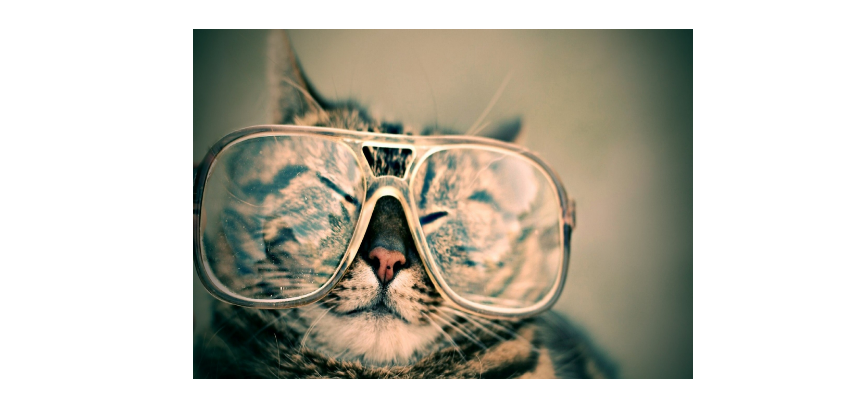
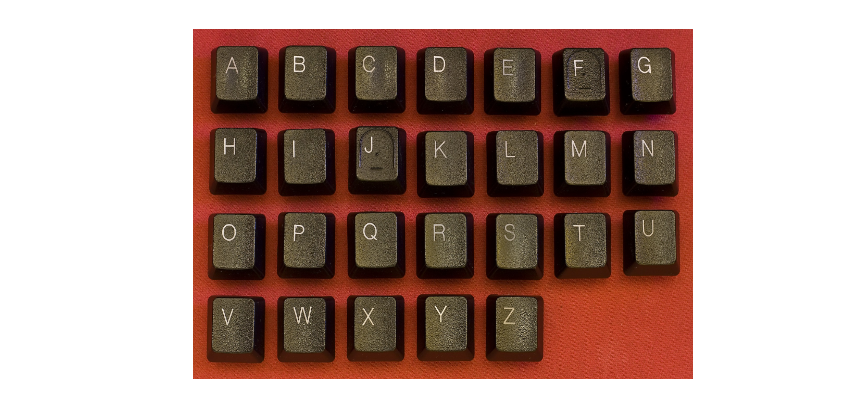
Before and after one commit to jeremymonger/spelling-practice, a plain HTML site: page index.html in a window 1280 px wide. Shown: the part 90-508 px from the top of the page, without its empty margins (197-1065 px from the left). Drawn offline with Linux system fonts and the light colour scheme.

Commit message:
Replace hit and bit images, add starting image

```diff
--- a/index.html
+++ b/index.html
@@ -6,7 +6,7 @@
 </head>
 <body onkeypress="keyPressed(event);">
   <h1 id="word">Press Any Key To Start!</h1>
-  <img src="images/cat.jpg" alt="" width=500 height=350 id="image">
+  <img src="images/alphabet.jpg" alt="" width=500 height=350 id="image">
   <h2 id="spelling"></h2>
 
   <script src = "script.js"></script>
```
Also changed, not shown: images/alphabet.jpg (added), images/bit.jpg, images/hit.jpg.
